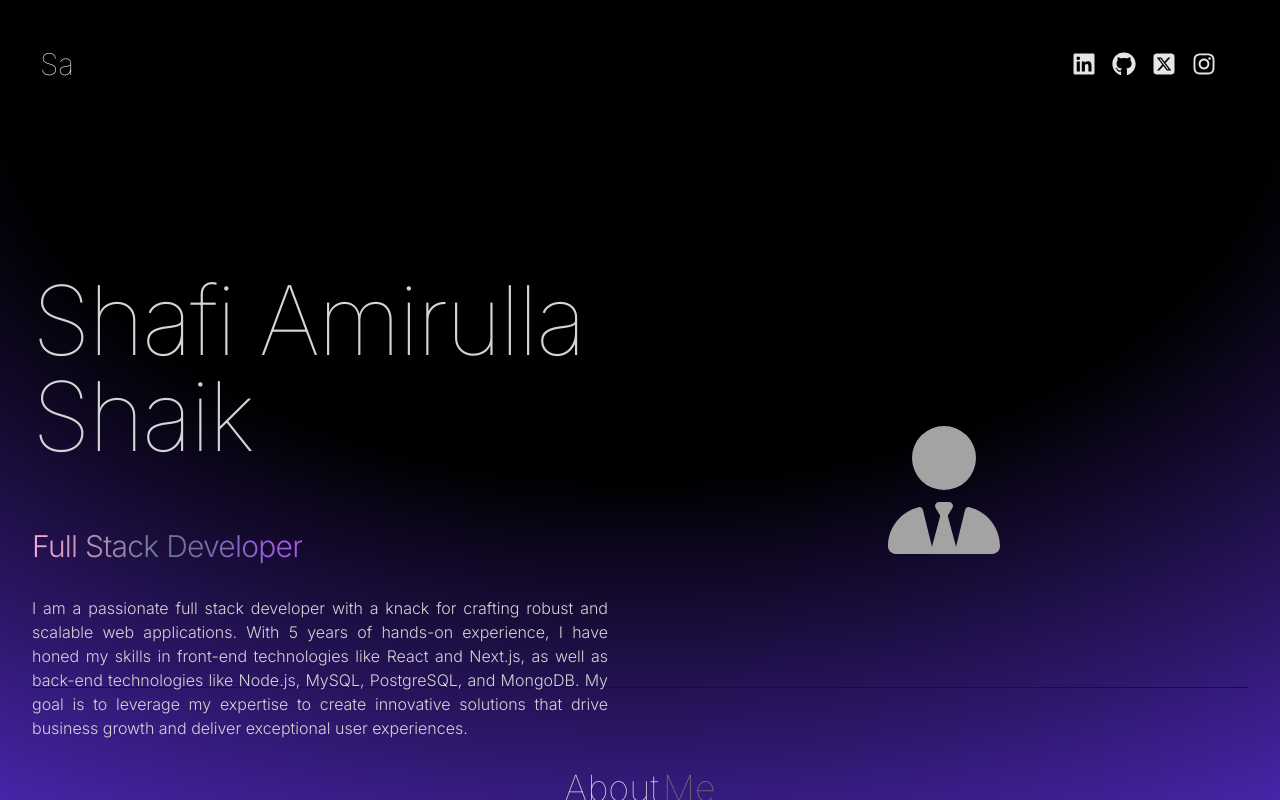
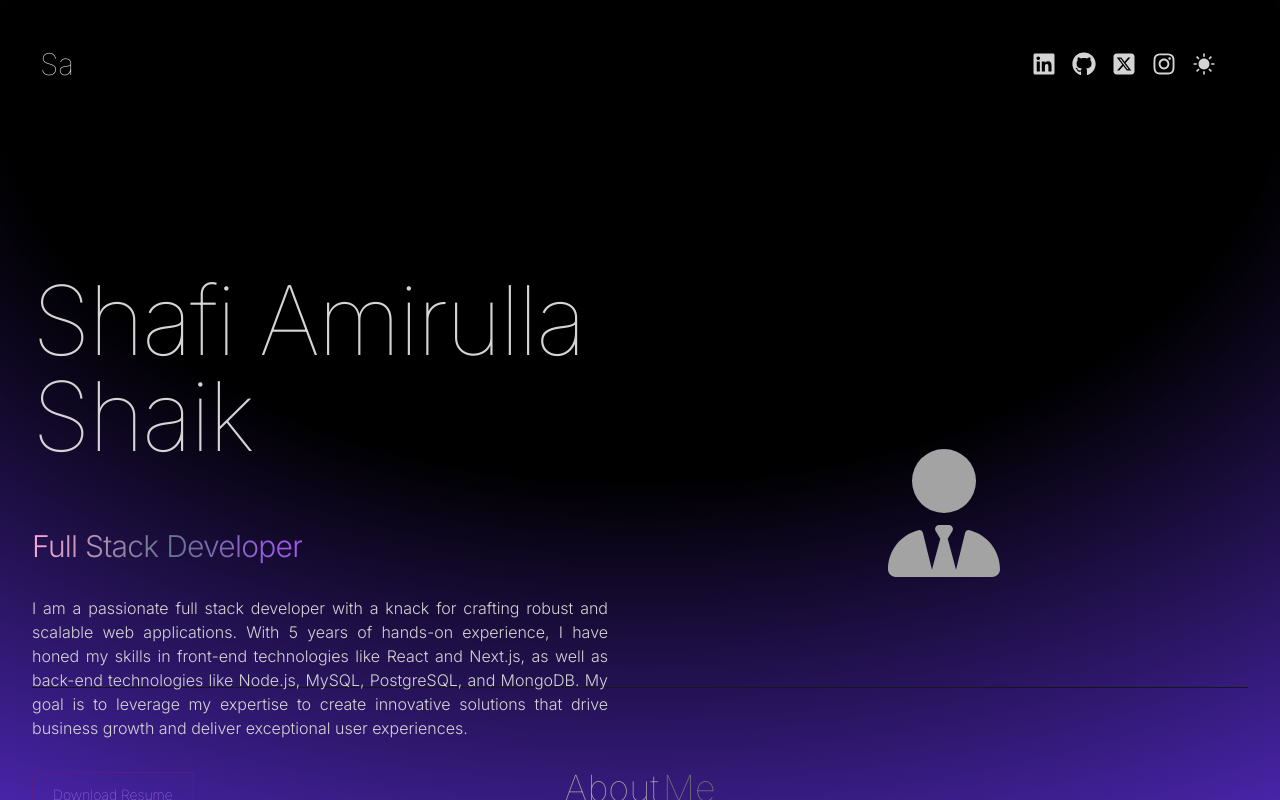
Before and after one commit to ShafiAmirullaShaik/Portfolio, a React (Create React App) app: page / in a window 1280 px wide. Built offline with nearby package versions, Linux system fonts and the light colour scheme.

Commit message:
LightDarkMode Added

```diff
--- a/src/App.js
+++ b/src/App.js
@@ -6,12 +6,20 @@ import Technologies from './components/Technologies'
 import Experience from './components/Experience'
 import Projects from './components/Projects'
 import Contact from './components/Contact'
+import { useLightDarkMode } from './context/LightDarkMode'
 
 const App = () => {
+
+  const { isLight } = useLightDarkMode();
+
 return (
-    <div className='overflow-x-hidden text-neutral-300 antialiased h-screen'>
+  <div className={`overflow-x-hidden ${!isLight ? 'text-neutral-300' : 'text-black'} antialiased h-screen`}>
     <div className='fixed top-0 -z-10 h-screen w-full'>
+      {!isLight ? (
         <div class="absolute inset-0 -z-10 h-full w-full items-center px-5 py-24 [background:radial-gradient(125%_125%_at_50%_10%,#000_40%,#63e_100%)]"></div>
+      ) : (
+        <div class="absolute top-0 -z-10 h-full w-full bg-white"><div class="absolute bottom-auto left-auto right-0 top-0 h-[500px] w-[500px] -translate-x-[30%] translate-y-[20%] rounded-full bg-[rgba(173,109,244,0.5)] opacity-50 blur-[80px]"></div></div>
+      )}
     </div>
     <div className='container mx-auto px-8'>
       <Navbar />
--- a/src/components/About.jsx
+++ b/src/components/About.jsx
@@ -3,15 +3,20 @@ import React from "react";
 import { ABOUT_TEXT } from "../constants";
 import { BsPersonVideo3 } from "react-icons/bs";
 import { motion } from "framer-motion";
+import { useLightDarkMode } from '../context/LightDarkMode';
+
 
 const About = () => {
+
+  const { isLight } = useLightDarkMode();
+
   return (
-    <div className="border-b border-neutral-900 pb-4">
+    <div className={`border-b ${!isLight ? 'text-neutral-300 border-neutral-900' : 'text-black border-neutral-300'} pb-24`}>
       <motion.h1
         whileInView={{ opacity: 1, y: 0 }}
         initial={{ opacity: 0, y: -100 }}
         transition={{ duration: 0.5 }}
-        className="my-20 text-center text-4xl font-thin"
+        className={`my-20 text-center ${!isLight ? 'text-neutral-400 font-thin' : 'text-black font-light'} text-4xl `}
       >
         About
         <span className="text-neutral-500 ml-1">Me</span>
@@ -25,7 +30,7 @@ const About = () => {
         >
           <div className="flex items-center justify-center">
             {/* <img className='rounded-2xl' src={aboutImg} alt='about' /> */}
-            <BsPersonVideo3 className="text-9xl text-neutral-400 text-justify" />
+            <BsPersonVideo3 className={`text-9xl ${!isLight ? 'text-neutral-400' : 'text-black'} text-justify`} />
           </div>
         </motion.div>
         <motion.div
--- a/src/components/Contact.jsx
+++ b/src/components/Contact.jsx
@@ -1,27 +1,32 @@
 import React from "react";
-import { CONTACT } from "../constants";
+// import { CONTACT } from "../constants";
 import { motion } from "framer-motion";
+import { useLightDarkMode } from '../context/LightDarkMode';
 
 const Contact = () => {
+
+  const { isLight } = useLightDarkMode();
+
   return (
     <div className="border-b border-neutral-900 pb-20">
       <motion.h1
         whileInView={{ opacity: 1, y: 0 }}
         initial={{ opacity: 0, y: -100 }}
         transition={{ duration: 0.5 }}
-        className="my-10 mb-5 text-purple-500 text-center text-4xl font-thin"
+        className={`my-10 mb-5 ${!isLight ? 'text-purple-500 font-thin' : 'text-purple-500 font-light'}  text-center text-4xl`}
       >
         Get In Touch
       </motion.h1>
       <motion.div
         whileInView={{ opacity: 1, x: 0 }}
         initial={{ opacity: 0, x: -100 }}
-        transition={{ duration: 0.5 }}
+        transition={{ duration: 0.5 }}s
         className="text-center tracking-tighter"
       >
-        <p className="my-4 font-thin">Hyderabad | Telangana</p>
-        <p className="font-thin">+916281199239</p>
-        <a href="" className="border-b border-blue-400 font-thin text-blue-400">
+        <p className={`my-4 ${!isLight ? 'font-thin text-white' : 'text-black font-light'}`}>Hyderabad | Telangana</p>
+        <p className={`my-4 ${!isLight ? 'font-thin text-white' : 'text-black font-light'}`}>+916281199239</p>
+        <a href="" className={`border-b ${!isLight ? 'border-blue-400 font-thin text-blue-400' : 'border-blue-600 font-light text-blue-600'
+        } `}>
           shafi004shaik@gmail.com
         </a>
       </motion.div>
--- a/src/components/Experience.jsx
+++ b/src/components/Experience.jsx
@@ -1,15 +1,19 @@
 import React from 'react'
 import { EXPERIENCES } from '../constants'
 import { motion } from "framer-motion"
+import { useLightDarkMode } from '../context/LightDarkMode';
 
 const Experience = () => {
+
+    const { isLight } = useLightDarkMode();
+
     return (
-        <div className='border-b border-neutral-900 pb-4'>
+        <div className={`border-b ${!isLight ? 'text-neutral-300 border-neutral-900' : 'text-black border-neutral-300'} pb-4`}>
             <motion.h1
             whileInView={{opacity:1, y : 0}}
             initial = {{opacity :0, y : -100}}
             transition={{duration : 0.5}}
-            className='my-20 text-center text-4xl font-thin'>Experience</motion.h1>
+            className={`my-20 text-center text-4xl ${!isLight ? 'text-neutral-400 font-thin' : 'text-black font-light'}`}>Experience</motion.h1>
             <div>
                 {EXPERIENCES.map((experience, index) => {
                     return (
@@ -19,7 +23,7 @@ const Experience = () => {
                             initial = {{opacity: 0, x : -100}}
                             transition ={{duration : 1}}
                             className='w-full lg:w-1/4'>
-                                <p className='mb-2 text-sm text-neutral-400'>{experience.year}</p>
+                                <p className={`mb-2 text-sm ${!isLight ? 'text-neutral-400' : 'text-black'}`}>{experience.year}</p>
                             </motion.div>
                             <motion.div
                             whileInView={{opacity:1, x : 0}}
@@ -27,13 +31,13 @@ const Experience = () => {
                             transition={{duration : 1}}
                             className='w-full max-w-xl lg:w-3/4'>
                                 <h6 className='mb-2 font-semibold'>{experience.role} -
-                                    <span className='text-sm text-purple-300'>{experience.company}</span>
+                                    <span className='text-sm text-purple-400'>{experience.company}</span>
                                 </h6>
-                                <p className='mb-4 text-sm text-neutral-400'>{experience.description}</p>
+                                <p className={`mb-4 text-sm ${!isLight ? 'text-neutral-400' : 'text-black'}`}>{experience.description}</p>
                                 <div className='grid grid-cols-2 sm:grid-cols-3 md:block lg:block'>
                                     {experience.technologies.map((tech, index) => {
                                         return (
-                                            <span className=' mr-2 mt-4 text-sm text-purple-800 bg-neutral-900 px-2 py-1 rounded' key={index}>{tech}</span>
+                                            <span className={`mr-2 mt-4 text-sm ${!isLight ? 'text-purple-800 bg-neutral-900' : 'text-white bg-purple-400'} px-2 py-1 rounded`} key={index}>{tech}</span>
                                         )
                                     })}
                                 </div>
--- a/src/components/Hero.jsx
+++ b/src/components/Hero.jsx
@@ -3,6 +3,7 @@ import { HERO_CONTENT } from '../constants'
 import { FaUserTie } from "react-icons/fa6";
 import { motion } from "framer-motion"
 // import profilePic from '../assets/kevinRushProfile.png'
+import { useLightDarkMode } from '../context/LightDarkMode';
 
 const container = (delay) => ({
     hidden: { x: -100, opacity: 0 },
@@ -14,8 +15,11 @@ const container = (delay) => ({
 })
 
 const Hero = () => {
+
+    const { isLight } = useLightDarkMode();
+
     return (
-        <div className='border-b h-[60vh] border-neutral-900 pb-4 lg:mb-35'>
+        <div className={`border-b h-[60vh] ${!isLight ? 'text-neutral-300 border-neutral-900' : 'text-black border-neutral-300'} pb-4 lg:mb-35`}>
             <div className='flex flex-wrap'>
                 <div className='w-full lg:w-1/2'>
                     <div className='flex flex-col items-center lg:items-start'>
@@ -34,12 +38,19 @@ const Hero = () => {
                             className='my-2 max-w-xl py-6 font-light tracking-tighther text-justify'>
                             {HERO_CONTENT}
                         </motion.p>
+                        <motion.button
+                            variants={container(1.5)}
+                            initial='hidden'
+                            animate='visible'
+                            className={`border px-5 py-3 ${!isLight ? 'text-purple-400 font-thin hover:text-white hover:bg-purple-900 border-purple-900' : 'text-purple-500 font-light border-purple-400 hover:bg-purple-400 hover:text-white'} text-sm bg-transparent hover:border-none`}>
+                            Download Resume
+                        </motion.button>
                     </div>
                 </div>
                 <div className='w-full lg:w-1/2 lg:p-8 hidden lg:flex justify-center items-center'>
                     <div className='flex justify-center'>
                         {/* <p className='text-9xl font-thin text-neutral-300'>Sa</p> */}
-                        <motion.p initial={{x : 100, opacity: 0}} animate={{x : 0, opacity : 1}} transition={{duration:1, delay:1.2}}><FaUserTie className='text-9xl text-neutral-400' /></motion.p>
+                        <motion.p initial={{ x: 100, opacity: 0 }} animate={{ x: 0, opacity: 1 }} transition={{ duration: 1, delay: 1.2 }}><FaUserTie className={`text-9xl ${!isLight ? 'text-neutral-400' : 'text-black'}`} /></motion.p>
                     </div>
                 </div>
             </div>
--- a/src/components/Navbar.jsx
+++ b/src/components/Navbar.jsx
@@ -4,22 +4,33 @@ import { FaGithub } from 'react-icons/fa';
 import { FaSquareXTwitter } from 'react-icons/fa6';
 import { FaInstagram } from 'react-icons/fa';
 import { motion } from "framer-motion";
+import { AiFillSun } from "react-icons/ai";
+import { MdDarkMode } from "react-icons/md";
+import { useLightDarkMode } from '../context/LightDarkMode';
 
 const Navbar = () => {
+
+    const { isLight, toggleTheme } = useLightDarkMode();
+
     return (
         <motion.nav
-        whileInView={{ opacity: 1, y: 0 }}
-        initial={{ opacity: 0, y: -100 }}
-        transition={{ duration: 0.5 }}
-        className='mb-20 flex items-center justify-between py-5 text-neutral-200'>
-            <div className='flex flex-shrink-0 items-center'>
-                <p className='mx-2 text-3xl font-thin'>Sa</p>
+            whileInView={{ opacity: 1, y: 0 }}
+            initial={{ opacity: 0, y: -100 }}
+            transition={{ duration: 0.5 }}
+            className='mb-20 flex items-center justify-between py-5 text-neutral-200'>
+            <div className={`flex flex-shrink-0 ${!isLight ? 'text-neutral-300 font-thin' : 'text-black font-light'} items-center`}>
+                <p className='mx-2 text-3xl'>Sa</p>
             </div>
-            <div className='flex gap-4 items-center m-8 justify-center text-2xl'>
+            <div className={`flex gap-4  items-center ${!isLight ? 'text-neutral-300' : 'text-black'} m-8 justify-center text-2xl`}>
                 <FaLinkedin />
                 <FaGithub />
                 <FaSquareXTwitter />
                 <FaInstagram />
+                {isLight ? (
+                    <MdDarkMode className='cursor-pointer' onClick={toggleTheme} />
+                ) : (
+                    <AiFillSun className='cursor-pointer' onClick={toggleTheme} />
+                )}
             </div>
         </motion.nav>
     )
--- a/src/components/Projects.jsx
+++ b/src/components/Projects.jsx
@@ -1,15 +1,19 @@
 import React from "react";
 import { PROJECTS } from "../constants";
 import { motion } from "framer-motion";
+import { useLightDarkMode } from '../context/LightDarkMode';
 
 const Projects = () => {
+
+  const { isLight } = useLightDarkMode();
+
   return (
-    <div className="border-b border-neutral-900 pb-8 mb-10">
+    <div className={`border-b ${!isLight ? 'text-neutral-300 border-neutral-900' : 'text-black border-neutral-300'}  pb-8 mb-10`}>
       <motion.h1
         whileInView={{ opacity: 1, y: 0 }}
         initial={{ opacity: 0, y: -100 }}
         transition={{ duration: 0.5 }}
-        className="my-20 text-center text-4xl font-thin"
+        className={`my-20 text-center text-4xl ${!isLight ? 'text-neutral-400 font-thin' : 'text-black font-light'}`}
       >
         Projects
       </motion.h1>
--- a/src/components/Technologies.jsx
+++ b/src/components/Technologies.jsx
@@ -8,7 +8,8 @@ import { SiTailwindcss } from "react-icons/si";
 import { IoLogoPython } from "react-icons/io5";
 import { DiMsqlServer } from "react-icons/di";
 import { FaRobot } from "react-icons/fa6";
-import { motion } from "framer-motion"
+import { motion } from "framer-motion";
+import { useLightDarkMode } from '../context/LightDarkMode';
 
 const iconVariants = (duration) => ({
     initial: { y: -10 },
@@ -24,19 +25,22 @@ const iconVariants = (duration) => ({
 })
 
 const Technologies = () => {
+
+    const {isLight} = useLightDarkMode();
+
     return (
-        <div className='border-b border-neutral-800 pb-24 '>
+        <div className={`border-b ${!isLight ? 'text-neutral-300 border-neutral-900' : 'text-black border-neutral-300'} pb-4`}>
             <motion.h2
             whileInView={{opacity : 1, y : 0}}
             initial = {{opacity : 0, y : -100}}
             transition={{duration : 1.5}}
-            className='my-20 text-center text-4xl font-thin'>
+            className={`my-20 text-center text-4xl ${!isLight ? 'text-neutral-400 font-thin' : 'text-black font-light'}`}>
                 Technologies
             </motion.h2>
             <motion.div whileInView = {{opacity : 1, x : 0}}
             initial = {{opacity : 0, x : -100}}
             transition = {{duration : 1.5}}
-            className='flex flex-wrap items-center justify-center gap-4'>
+            className='flex flex-wrap items-center justify-center gap-4 mb-5'>
                 <motion.div
                     variants={iconVariants(2.5)}
                     initial="initial"
--- /dev/null
+++ b/src/context/LightDarkMode.jsx
@@ -0,0 +1,21 @@
+import { React, createContext, useContext, useState } from "react";
+
+
+export const  LightDarkMode = createContext();
+
+export const LightDarkModeProvider = (props) => {
+
+    const [isLight, setIsLight] = useState(false);
+
+    const toggleTheme = () => {
+        setIsLight(!isLight)
+    }
+
+    return (
+        <LightDarkMode.Provider value={{isLight, toggleTheme}}>
+            {props.children}
+        </LightDarkMode.Provider>
+    )
+}
+
+export const useLightDarkMode = () => useContext(LightDarkMode);
--- a/src/index.css
+++ b/src/index.css
@@ -7,6 +7,6 @@
     font-family: "Inter", sans-serif;
 }
 
-::selection{
+::selection {
     color: cyan;
 }
--- a/src/index.js
+++ b/src/index.js
@@ -3,11 +3,14 @@ import ReactDOM from 'react-dom/client';
 import './index.css';
 import App from './App';
 import reportWebVitals from './reportWebVitals';
+import { LightDarkModeProvider } from './context/LightDarkMode';
 
 const root = ReactDOM.createRoot(document.getElementById('root'));
 root.render(
   <React.StrictMode>
-    <App />
+    <LightDarkModeProvider>
+      <App />
+    </LightDarkModeProvider>
   </React.StrictMode>
 );
 
```
Lines whose indentation alone changed are shown as unchanged.
